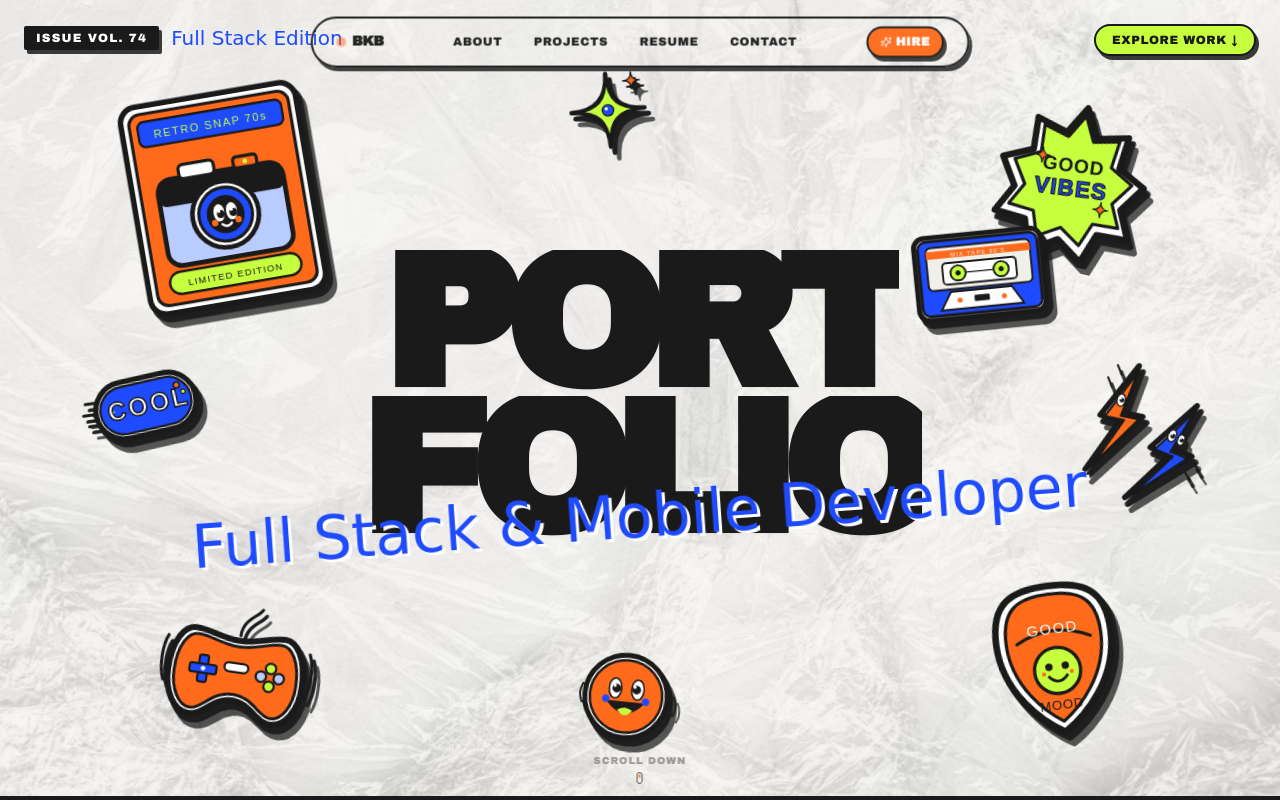
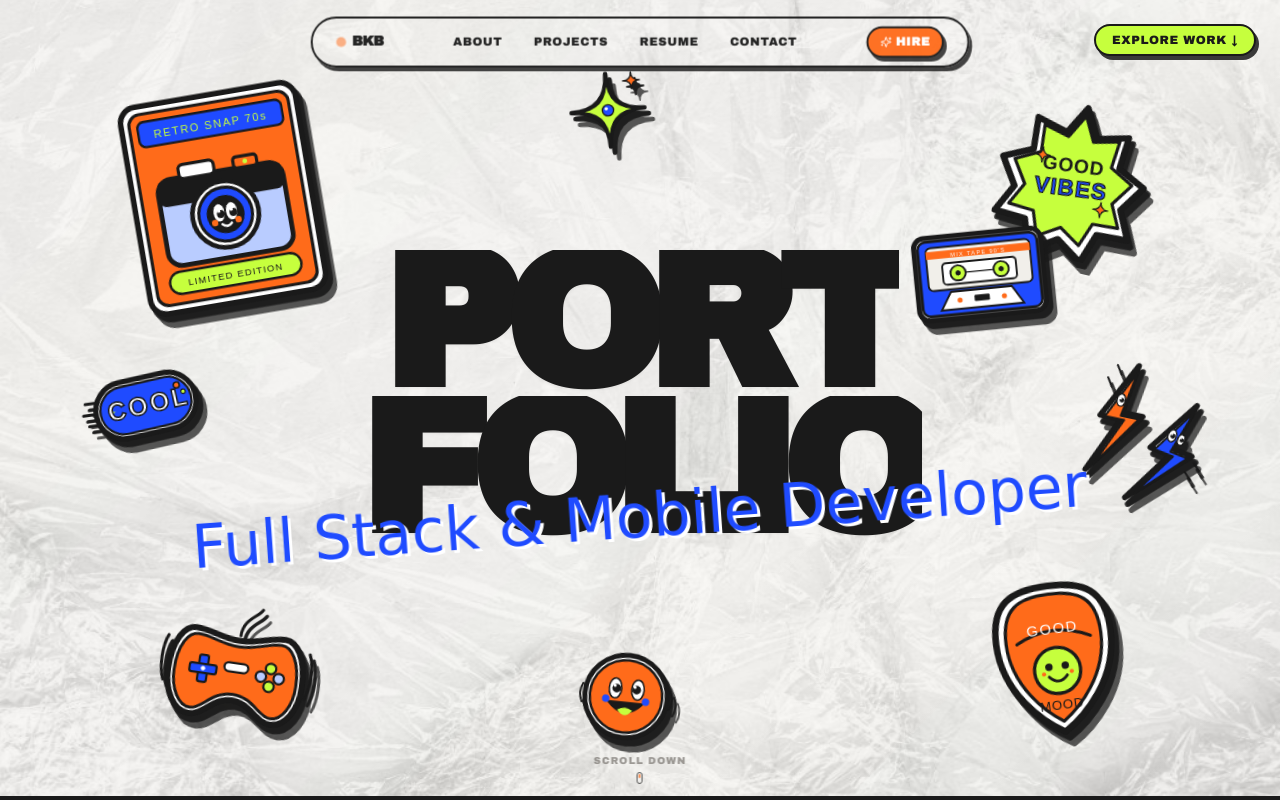
Before and after one commit to bidut04/bidyut-port, a React (Vite) app: page / in a window 1280 px wide. Shown: the top 800 px of the page. Built offline with nearby package versions, Linux system fonts and the light colour scheme.

Commit message:
chore(hero): remove ISSUE VOL. 74 Full Stack Edition badge

```diff
--- a/src/components/Hero.tsx
+++ b/src/components/Hero.tsx
@@ -168,15 +168,6 @@ export const Hero: React.FC = () => {
       {/* Plastic wrap overlay */}
       <PlasticOverlay opacity={0.52} />
 
-      {/* Decorative Vintage Stamp / Tape in top corner */}
-      <div className="absolute top-6 left-6 z-30 flex items-center gap-3">
-        <span className="font-display text-xs uppercase tracking-widest bg-ink text-white px-3 py-1 rounded-sm shadow-sticker">
-          ISSUE VOL. 74
-        </span>
-        <span className="font-script text-primary text-xl hidden sm:inline-block">
-          Full Stack Edition
-        </span>
-      </div>
 
       <div className="absolute top-6 right-6 z-30 flex items-center gap-2">
         <a
```
Also changed, not shown: 1 other file (tests, documents, lock files or other folders).
